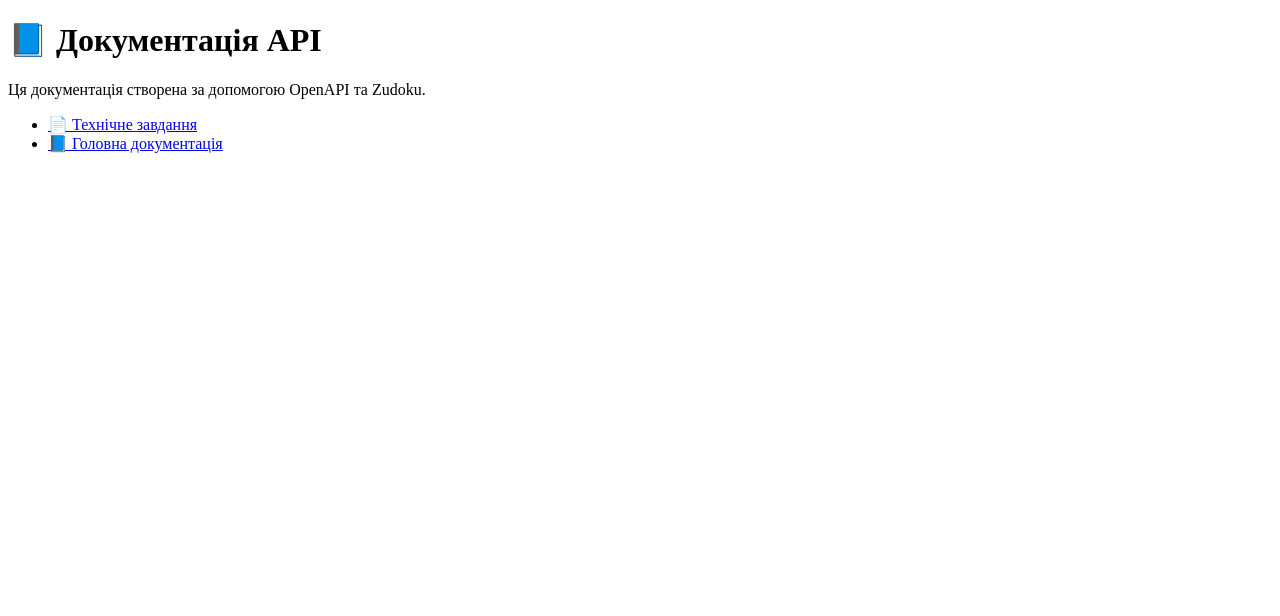
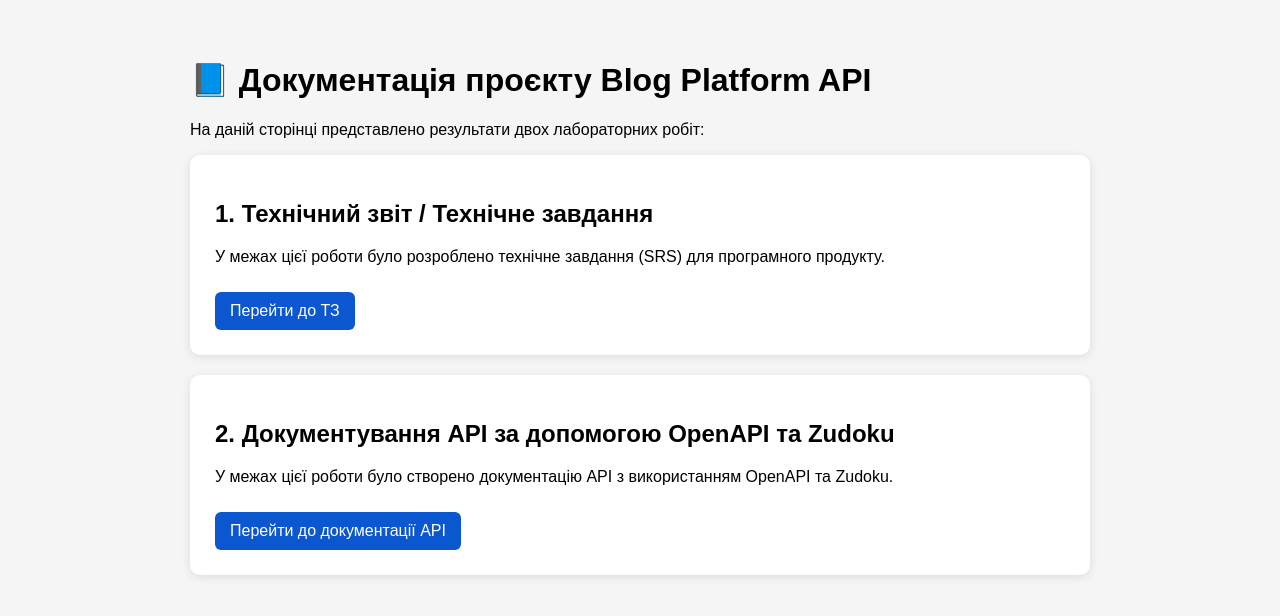
Before and after one commit to WildError/blog-platform-api, a plain HTML site: page docs/index.html in a window 1280 px wide. Drawn offline with Linux system fonts and the light colour scheme.

Commit message:
Update index.html

```diff
--- a/docs/index.html
+++ b/docs/index.html
@@ -2,20 +2,56 @@
 <html lang="uk">
 <head>
   <meta charset="UTF-8">
-  <title>Blog Platform API Docs</title>
+  <title>Документація проєкту</title>
+  <style>
+    body {
+      font-family: Arial;
+      max-width: 900px;
+      margin: auto;
+      padding: 40px;
+      background: #f5f5f5;
+    }
+    .card {
+      background: white;
+      padding: 25px;
+      margin-bottom: 20px;
+      border-radius: 10px;
+      box-shadow: 0 2px 10px rgba(0,0,0,0.1);
+    }
+    a {
+      display: inline-block;
+      margin-top: 10px;
+      padding: 10px 15px;
+      background: #0b57d0;
+      color: white;
+      text-decoration: none;
+      border-radius: 6px;
+    }
+  </style>
 </head>
 <body>
 
-<h1>📘 Документація API</h1>
+<h1>📘 Документація проєкту Blog Platform API</h1>
 
 <p>
-Ця документація створена за допомогою OpenAPI та Zudoku.
+На даній сторінці представлено результати двох лабораторних робіт:
 </p>
 
-<ul>
-  <li><a href="./introduction.html">📄 Технічне завдання</a></li>
-  <li><a href="./index.html">📘 Головна документація</a></li>
-</ul>
+<div class="card">
+  <h2>1. Технічний звіт / Технічне завдання</h2>
+  <p>
+    У межах цієї роботи було розроблено технічне завдання (SRS) для програмного продукту.
+  </p>
+  <a href="docs/tz.html">Перейти до ТЗ</a>
+</div>
+
+<div class="card">
+  <h2>2. Документування API за допомогою OpenAPI та Zudoku</h2>
+  <p>
+    У межах цієї роботи було створено документацію API з використанням OpenAPI та Zudoku.
+  </p>
+  <a href="docs/index.html">Перейти до документації API</a>
+</div>
 
 </body>
 </html>
```
